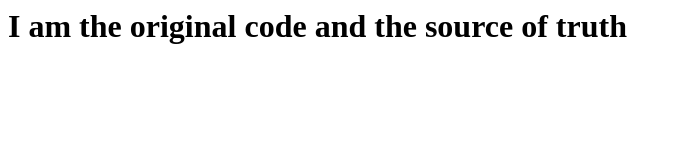
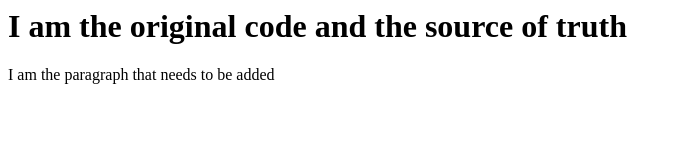
Before and after one commit to kubowania/javascript-solitaire, a plain HTML site: page index.html in a window 1280 px wide. Shown: the whole page, without its empty margins (0-682 px from the left). Drawn offline with Linux system fonts and the light colour scheme.

Commit message:
text added

```diff
--- a/index.html
+++ b/index.html
@@ -1 +1,2 @@
 <h1>I am the original code and the source of truth</h1>
+<p>I am the paragraph that needs to be added</p>
```
